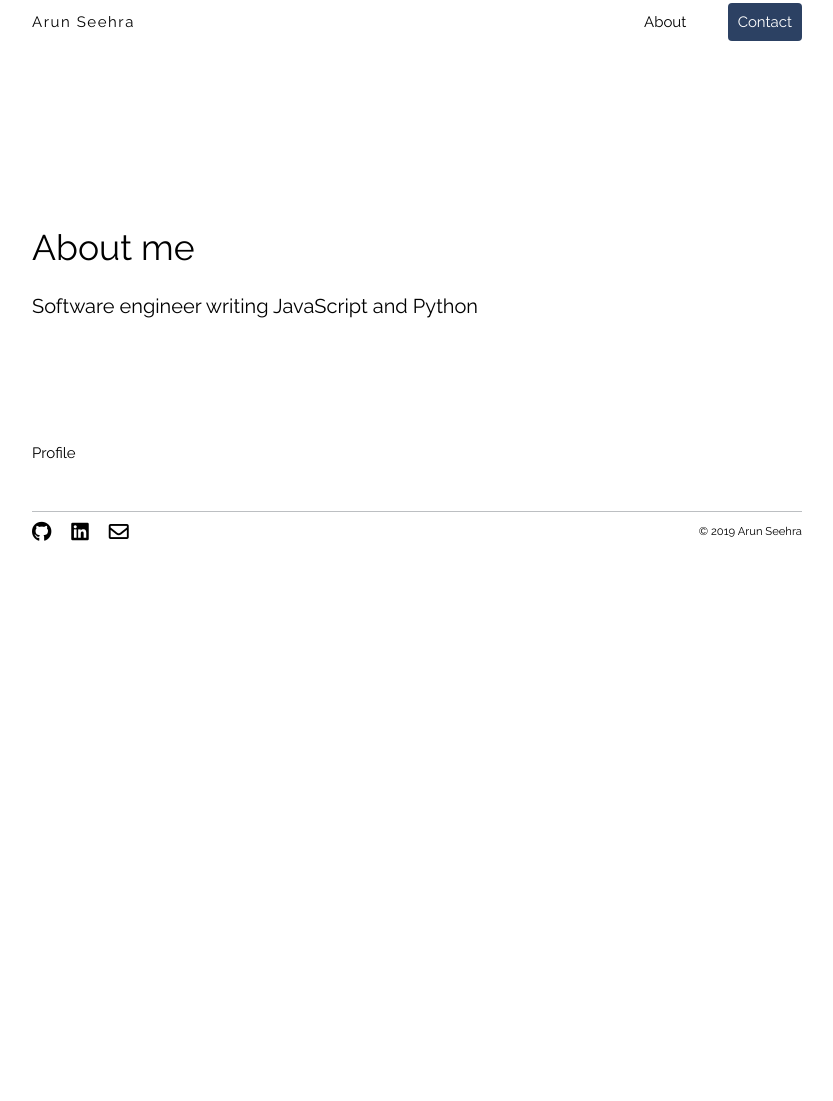
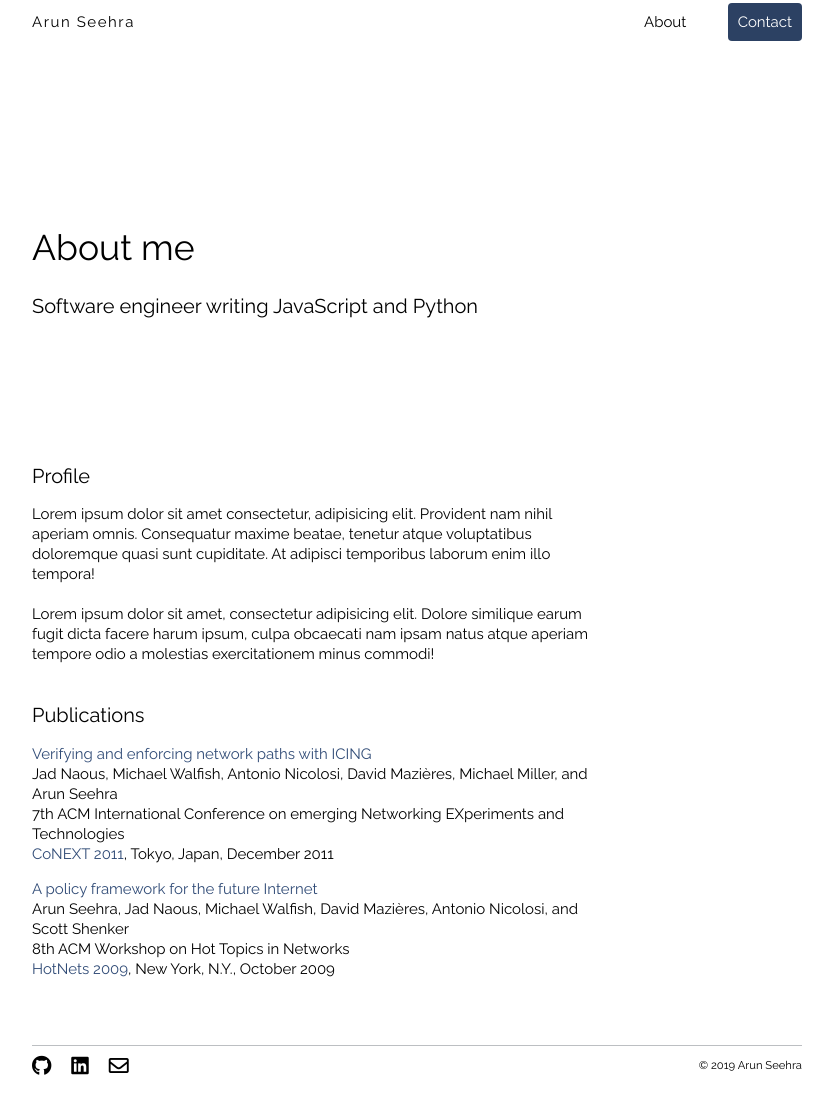
Before and after one commit to aseehra/aseehra.github.io, a plain HTML site: page about.html in a window 1280 px wide. Shown: the whole page, without its empty margins (223-1056 px from the left). Before the commit the page ends 800 px from the top, so only its background shows below. Drawn offline with nearby package versions, Linux system fonts and the light colour scheme.

Commit message:
Add publications

```diff
--- a/about.html
+++ b/about.html
@@ -41,8 +41,75 @@
         </p>
       </header>
 
-      <section class="profile">
-        <header><h2 class="profile__header">Profile</h2></header>
+      <section class="section">
+        <header><h2 class="section__header">Profile</h2></header>
+        <div class="section__copy">
+          <p>
+            Lorem ipsum dolor sit amet consectetur, adipisicing elit. Provident
+            nam nihil aperiam omnis. Consequatur maxime beatae, tenetur atque
+            voluptatibus doloremque quasi sunt cupiditate. At adipisci
+            temporibus laborum enim illo tempora!
+          </p>
+          <p>
+            Lorem ipsum dolor sit amet, consectetur adipisicing elit. Dolore
+            similique earum fugit dicta facere harum ipsum, culpa obcaecati nam
+            ipsam natus atque aperiam tempore odio a molestias exercitationem
+            minus commodi!
+          </p>
+        </div>
+      </section>
+
+      <section class="section">
+        <header><h2 class="section__header">Publications</h2></header>
+        <div class="section__copy">
+          <ul class="publication-list">
+            <li class="publication">
+              <p>
+                <a
+                  class="link"
+                  href="http://www.cs.utexas.edu/~mwalfish/papers/icing-conext11.pdf"
+                  >Verifying and enforcing network paths with ICING</a
+                >
+              </p>
+              <p>
+                Jad Naous, Michael Walfish, Antonio Nicolosi, David
+                Mazi&egrave;res, Michael Miller, and Arun Seehra
+              </p>
+              <p>
+                7th ACM International Conference on emerging Networking
+                EXperiments and Technologies
+              </p>
+              <p>
+                <a
+                  class="link"
+                  href="http://conferences.sigcomm.org/co-next/2011/"
+                  >CoNEXT 2011</a
+                >, Tokyo, Japan, December 2011
+              </p>
+            </li>
+            <li class="publication">
+              <p>
+                <a
+                  class="link"
+                  href="http://www.cs.utexas.edu/~mwalfish/papers/icing-hotnets09.pdf"
+                  >A policy framework for the future Internet
+                </a>
+              </p>
+              <p>
+                Arun Seehra, Jad Naous, Michael Walfish, David Mazi&egrave;res,
+                Antonio Nicolosi, and Scott Shenker
+              </p>
+              <p>8th ACM Workshop on Hot Topics in Networks</p>
+              <p>
+                <a
+                  class="link"
+                  href="http://conferences.sigcomm.org/hotnets/2009/"
+                  >HotNets 2009</a
+                >, New York, N.Y., October 2009
+              </p>
+            </li>
+          </ul>
+        </div>
       </section>
 
       <footer class="footer">
--- a/index.css
+++ b/index.css
@@ -29,6 +29,11 @@ body {
 
 a {
   text-decoration: none;
+}
+
+p {
+  line-height: var(--modular-4);
+  margin-bottom: var(--modular-4);
 }
 
 .sr-only {
@@ -176,6 +181,35 @@ a {
   margin-right: 1em;
 }
 
+.section {
+  display: grid;
+  grid-template-columns: repeat(4, 1fr);
+  grid-column-gap: 2em;
+}
+
+.section__header {
+  font-size: var(--modular-4);
+  margin: 1em 0;
+}
+
+.section__copy {
+  grid-column: span 4;
+}
+
+.publication {
+  margin-bottom: 1em;
+}
+
+.publication p {
+  margin: 0;
+}
+
+@media only screen and (min-width: 500px) {
+  .section__copy {
+    grid-column: 1/4;
+  }
+}
+
 @media only screen and (min-height: 700px) {
   .index-hero {
     margin-bottom: 28rem;
```
